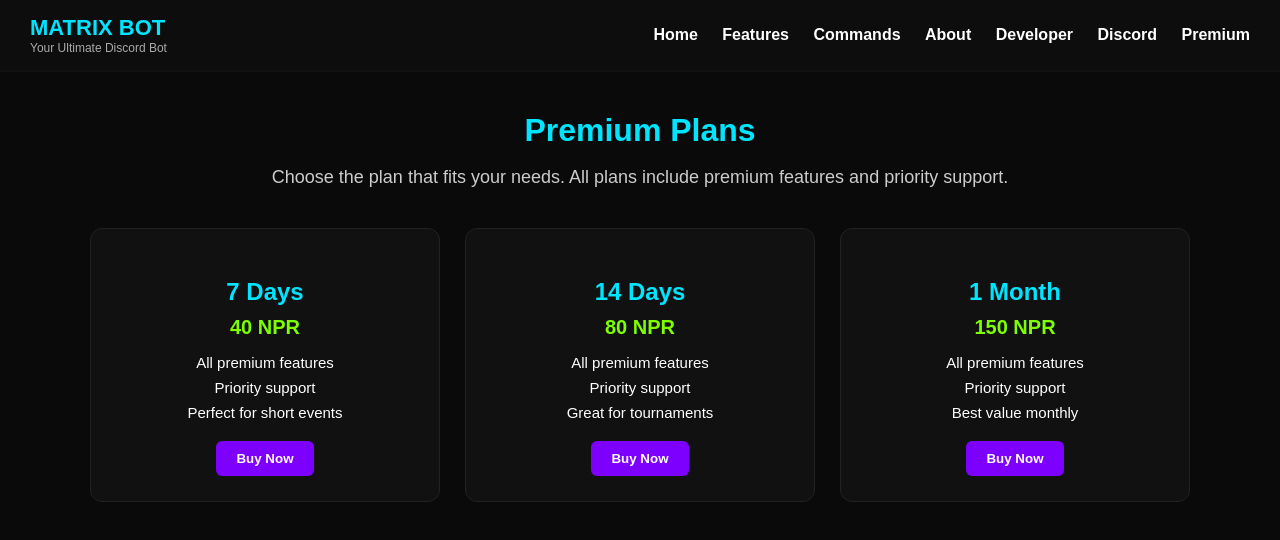
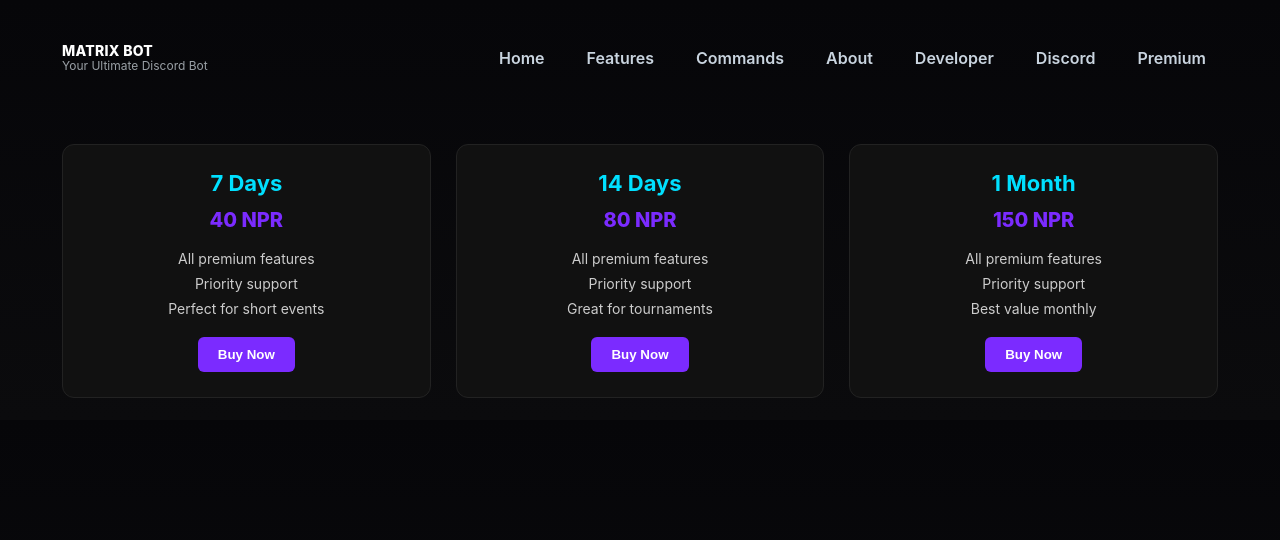
Before and after one commit to SarojDev1/Matrix-bot, a plain HTML site: page premium.html in a window 1280 px wide. Drawn offline with Linux system fonts and the light colour scheme.

Commit message:
Update premium.html

```diff
--- a/premium.html
+++ b/premium.html
@@ -5,177 +5,137 @@
   <meta name="viewport" content="width=device-width, initial-scale=1.0" />
   <title>MATRIX BOT - Premium</title>
   <style>
-    body {
-      margin: 0;
-      font-family: "Arial", sans-serif;
-      background: #0a0a0a;
-      color: white;
+    :root{
+      --bg-1: #060609;
+      --bg-2: #0b0b0d;
+      --muted: #9aa0a6;
+      --purple: #7b2bff;
+      --cyan: #00e0ff;
     }
 
-    /* Header/Nav */
-    nav.topbar {
-      display: flex;
-      justify-content: space-between;
-      align-items: center;
-      padding: 15px 30px;
-      background: #0d0d0d;
-      border-bottom: 2px solid #111;
-    }
-    nav .brand .big {
-      font-size: 22px;
-      font-weight: bold;
-      color: #00e5ff;
-    }
-    nav .brand .small {
-      font-size: 12px;
-      color: #aaa;
-    }
-    nav .desktop-nav a {
-      color: white;
-      margin-left: 20px;
-      text-decoration: none;
-      font-weight: bold;
-      transition: 0.3s;
-    }
-    nav .desktop-nav a:hover {
-      color: #00e5ff;
-    }
-    .hamburger {
-      display: none;
-      background: none;
-      border: none;
-      font-size: 24px;
-      color: white;
-      cursor: pointer;
+    *{box-sizing:border-box;margin:0;padding:0}
+    body{
+      font-family: "Inter", Arial, sans-serif;
+      background: linear-gradient(180deg,var(--bg-1), var(--bg-2));
+      color:white;
     }
 
-    /* Mobile Menu (RIGHT SIDE) */
-    .mobile-menu {
-      position: fixed;
-      top: 0;
-      right: -100%;
-      width: 260px;
-      height: 100%;
-      background: #111;
-      color: white;
-      padding: 20px;
-      transition: right 0.3s ease;
-      z-index: 1000;
+    .container{ max-width:1200px; margin:0 auto; padding:22px; }
+
+    /* NAVBAR */
+    nav.topbar{
+      display:flex;align-items:center;gap:22px;height:72px;
     }
-    .mobile-menu.active {
-      right: 0;
+    .brand{display:flex;align-items:center;gap:12px;color:#fff;}
+    .brand .title{display:flex;flex-direction:column;line-height:1;}
+    .brand .title .big{font-weight:800;font-size:14px;letter-spacing:0.02em}
+    .brand .title .small{font-size:12px;color:var(--muted);margin-top:2px}
+
+    .desktop-nav{
+      margin-left:auto;
+      display:flex;
+      gap:18px;
+      align-items:center;
+      color:#c9d4df;
+      font-weight:600;
     }
-    .mobile-menu h3 {
-      margin-top: 20px;
-      font-size: 14px;
-      color: #00e5ff;
+    .desktop-nav a{
+      text-decoration:none;
+      padding:8px 12px;
+      border-radius:8px;
+      transition:all .15s ease;
+      color:inherit;
     }
-    .mobile-menu a {
-      display: block;
-      margin: 10px 0;
-      color: white;
-      text-decoration: none;
-      transition: 0.3s;
-    }
-    .mobile-menu a:hover {
-      color: #00e5ff;
-    }
-    .mobile-menu .close-btn {
-      background: none;
-      border: none;
-      font-size: 20px;
-      color: white;
-      cursor: pointer;
-      margin-bottom: 15px;
+    .desktop-nav a:hover{
+      transform:translateY(-3px);
+      box-shadow: 0 8px 26px rgba(0,0,0,0.6);
+      color:var(--cyan);
     }
 
-    /* Premium Plans */
-    .container {
-      max-width: 1100px;
-      margin: 40px auto;
-      padding: 0 15px;
-      text-align: center;
-    }
-    .container h2 {
-      font-size: 32px;
-      color: #00e5ff;
-      margin-bottom: 10px;
-    }
-    .container p {
-      font-size: 18px;
-      margin-bottom: 40px;
-      color: #ccc;
-    }
-    .plans {
-      display: grid;
-      grid-template-columns: repeat(auto-fit, minmax(220px, 1fr));
-      gap: 25px;
-    }
-    .plan {
-      background: #111;
-      border: 1px solid #222;
-      border-radius: 12px;
-      padding: 25px;
-      text-align: center;
-      transition: 0.3s;
-    }
-    .plan:hover {
-      transform: translateY(-5px);
-      border-color: #00e5ff;
-      box-shadow: 0 0 12px #00e5ff55;
-    }
-    .plan h3 {
-      color: #00e5ff;
-      font-size: 24px;
-      margin-bottom: 10px;
-    }
-    .plan .price {
-      font-size: 20px;
-      color: #7dff00;
-      margin-bottom: 15px;
-      font-weight: bold;
-    }
-    .plan ul {
-      list-style: none;
-      padding: 0;
-      margin: 0 0 20px;
-    }
-    .plan ul li {
-      margin: 8px 0;
-      font-size: 15px;
-    }
-    .plan a button {
-      padding: 10px 20px;
-      border: none;
-      border-radius: 6px;
-      background: #7d00ff;
-      color: white;
-      font-weight: bold;
-      cursor: pointer;
-      transition: 0.3s;
-    }
-    .plan a button:hover {
-      background: #a100ff;
-      box-shadow: 0 0 10px #a100ff;
+    /* hamburger */
+    .hamburger{
+      display:none;
+      margin-left:auto;
+      font-size:28px;
+      background:none;
+      border:none;
+      color:white;
+      cursor:pointer;
     }
 
-    /* Responsive */
-    @media (max-width: 768px) {
-      .desktop-nav {
-        display: none;
+    /* mobile menu overlay */
+    .mobile-menu{
+      position:fixed;top:0;right:-100%;width:80%;height:100%;
+      background:var(--bg-2);
+      color:white;
+      transition:right 0.3s ease;
+      z-index:1000;
+      padding:24px;
+      overflow-y:auto;
     }
-      .hamburger {
-        display: block;
+    .mobile-menu.active{ right:0; }
+    .mobile-menu .close-btn{
+      background:none;border:none;color:white;font-size:24px;cursor:pointer;float:right;
     }
+    .mobile-menu h3{
+      margin:22px 0 8px;font-size:14px;color:var(--cyan);text-transform:uppercase;
+    }
+    .mobile-menu a{
+      display:block;padding:8px 0;color:#e6eef8;text-decoration:none;font-weight:600;
+    }
+    .mobile-menu a:hover{ color:var(--purple); }
+
+    /* Premium Section */
+    .plans{
+      display:grid;
+      grid-template-columns: repeat(auto-fit, minmax(240px, 1fr));
+      gap:25px;
+      margin-top:50px;
+    }
+    .plan{
+      background:#111;
+      border:1px solid #222;
+      border-radius:12px;
+      padding:25px;
+      text-align:center;
+      transition:0.3s;
+    }
+    .plan:hover{
+      transform:translateY(-5px);
+      border-color:var(--cyan);
+      box-shadow:0 0 12px #00e5ff55;
+    }
+    .plan h3{ color:var(--cyan); font-size:22px; margin-bottom:12px; }
+    .plan ul{ list-style:none; padding:0; margin:0 0 20px; color:#ccc; font-size:14px; }
+    .plan ul li{ margin:8px 0; }
+    .plan .price{ font-size:20px; font-weight:800; margin:10px 0 18px; color:#7b2bff; }
+    .plan button{
+      padding:10px 20px;
+      border:none;
+      border-radius:6px;
+      background:var(--purple);
+      color:white;
+      font-weight:bold;
+      cursor:pointer;
+      transition:0.3s;
+    }
+    .plan button:hover{ background:#9c4dff; box-shadow:0 0 10px #9c4dff; }
+
+    @media(max-width:768px){
+      .desktop-nav{ display:none; }
+      .hamburger{ display:block; }
     }
   </style>
 </head>
 <body>
+  <div class="container">
     <!-- NAV -->
     <nav class="topbar">
       <div class="brand">
+        <div class="title">
           <div class="big">MATRIX BOT</div>
           <div class="small">Your Ultimate Discord Bot</div>
+        </div>
       </div>
 
       <div class="desktop-nav">
@@ -188,12 +148,12 @@
         <a href="premium.html">Premium</a>
       </div>
 
-    <button class="hamburger" id="menuBtn">☰</button>
+      <button class="hamburger">☰</button>
     </nav>
 
     <!-- Mobile Menu -->
     <div class="mobile-menu" id="mobileMenu">
-    <button class="close-btn" id="closeBtn">✕</button>
+      <button class="close-btn">✕</button>
       <h3>Matrix LINKS</h3>
       <a href="index.html">Home</a>
       <a href="features.html">Features</a>
@@ -207,17 +167,10 @@
       <a href="#">Documentation</a>
       <a href="#">FAQ</a>
       <a href="#">Status</a>
-    <a href="https://discord.gg/jk9n94azpA" target="_blank">Support</a>
-
-    <h3>FOLLOW US</h3>
-    <a href="https://discord.gg/jk9n94azpA" target="_blank">Discord</a>
+      <a href="https://discord.gg/jk9n94azpA">Support</a>
     </div>
 
-  <!-- Premium Plans -->
-  <div class="container">
-    <h2>Premium Plans</h2>
-    <p>Choose the plan that fits your needs. All plans include premium features and priority support.</p>
-
+    <!-- Premium Section -->
     <div class="plans">
       <div class="plan">
         <h3>7 Days</h3>
@@ -227,11 +180,8 @@
           <li>Priority support</li>
           <li>Perfect for short events</li>
         </ul>
-        <a href="https://discord.gg/jk9n94azpA" target="_blank">
-          <button>Buy Now</button>
-        </a>
+        <a href="https://discord.gg/jk9n94azpA" target="_blank"><button>Buy Now</button></a>
       </div>
-
       <div class="plan">
         <h3>14 Days</h3>
         <div class="price">80 NPR</div>
@@ -240,11 +190,8 @@
           <li>Priority support</li>
           <li>Great for tournaments</li>
         </ul>
-        <a href="https://discord.gg/jk9n94azpA" target="_blank">
-          <button>Buy Now</button>
-        </a>
+        <a href="https://discord.gg/jk9n94azpA" target="_blank"><button>Buy Now</button></a>
       </div>
-
       <div class="plan">
         <h3>1 Month</h3>
         <div class="price">150 NPR</div>
@@ -253,26 +200,19 @@
           <li>Priority support</li>
           <li>Best value monthly</li>
         </ul>
-        <a href="https://discord.gg/jk9n94azpA" target="_blank">
-          <button>Buy Now</button>
-        </a>
+        <a href="https://discord.gg/jk9n94azpA" target="_blank"><button>Buy Now</button></a>
       </div>
     </div>
   </div>
 
-  <!-- JS for Mobile Menu -->
   <script>
-    const menuBtn = document.getElementById("menuBtn");
-    const closeBtn = document.getElementById("closeBtn");
-    const mobileMenu = document.getElementById("mobileMenu");
+    // mobile menu toggle
+    const hamburger = document.querySelector('.hamburger');
+    const mobileMenu = document.getElementById('mobileMenu');
+    const closeBtn = mobileMenu.querySelector('.close-btn');
 
-    menuBtn.addEventListener("click", () => {
-      mobileMenu.classList.add("active");
-    });
-
-    closeBtn.addEventListener("click", () => {
-      mobileMenu.classList.remove("active");
-    });
+    hamburger.addEventListener('click', ()=> mobileMenu.classList.add('active'));
+    closeBtn.addEventListener('click', ()=> mobileMenu.classList.remove('active'));
   </script>
 </body>
 </html>
```
Lines whose indentation alone changed are shown as unchanged.
